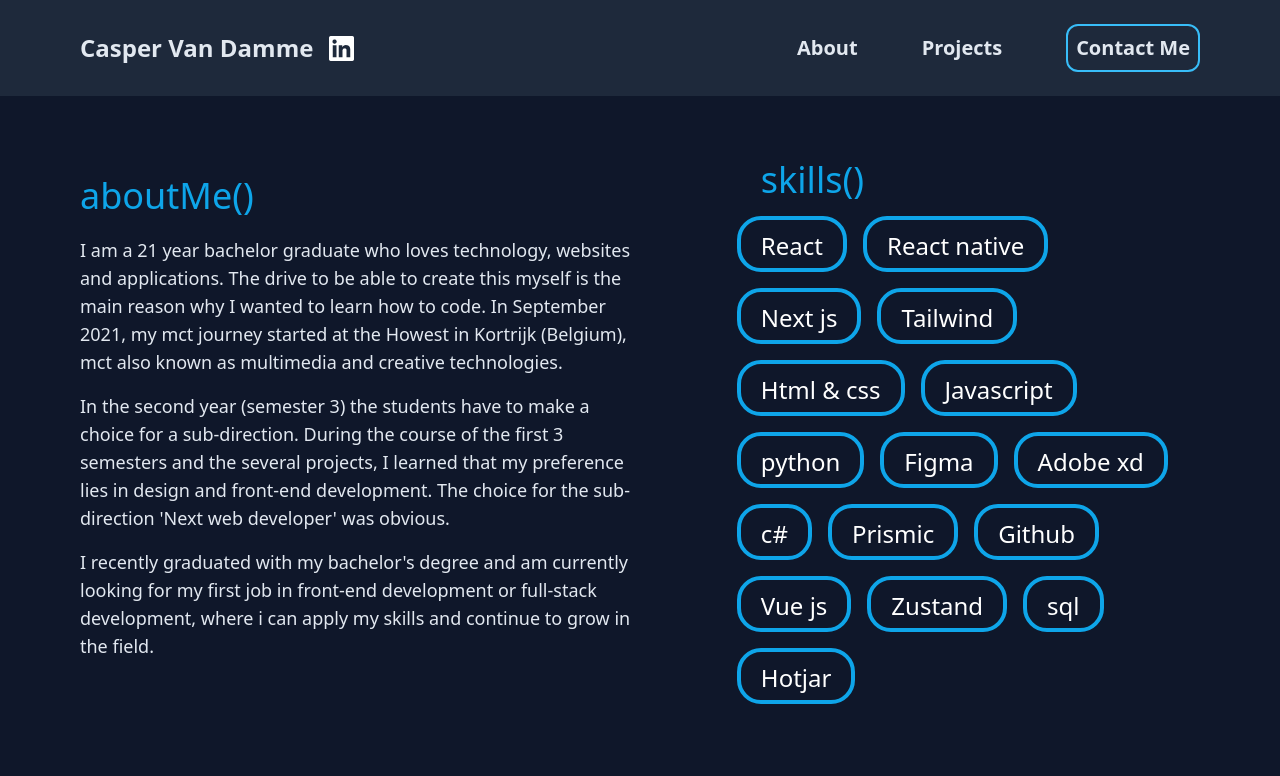
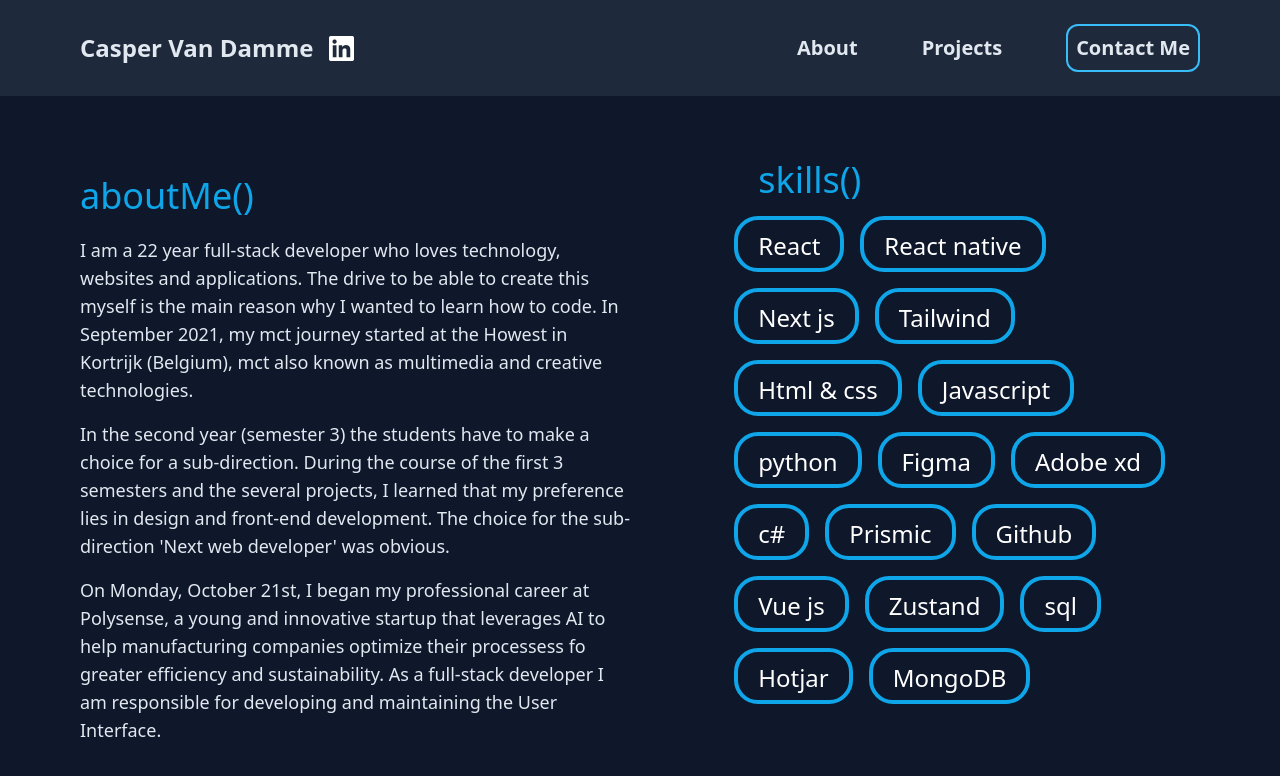
Before and after one commit to Vandammecasper/portfoliocaspervandamme, a Next.js app: page /about in a window 1280 px wide. Shown: the top 776 px of the page. Built offline with nearby package versions, Linux system fonts and the light colour scheme.

Commit message:
updated about me page

```diff
--- a/src/app/about/page.tsx
+++ b/src/app/about/page.tsx
@@ -6,9 +6,9 @@ export default function Page () {
             <div className="xl:grid xl:grid-rows-2 xl:grid-flow-col pt-6 lg:pt-12 xl:pt-16 gap-24 overflow-hidden w-full sm:h-screen mt-24">
                 <div className="xl:row-span-2 pl-2 xl:pl-12 xl:pb-20 xl:w-full">
                         <h1 className="text-4xl font-medium text-sky-500 pl-8 pt-4">aboutMe()</h1>
-                        <h2 className="text-base xl:text-lg text-slate-200 pl-8 pt-2 xl:pt-5">I am a 21 year bachelor graduate who loves technology, websites and applications. The drive to be able to create this myself is the main reason why I wanted to learn how to code. In September 2021, my mct journey started at the Howest in Kortrijk (Belgium), mct also known as multimedia and creative technologies.</h2>
+                        <h2 className="text-base xl:text-lg text-slate-200 pl-8 pt-2 xl:pt-5">I am a 22 year full-stack developer who loves technology, websites and applications. The drive to be able to create this myself is the main reason why I wanted to learn how to code. In September 2021, my mct journey started at the Howest in Kortrijk (Belgium), mct also known as multimedia and creative technologies.</h2>
                         <h2 className="text-base xl:text-lg text-slate-200 pl-8 pt-2 xl:pt-4">In the second year (semester 3) the students have to make a choice for a sub-direction. During the course of the first 3 semesters and the several projects, I learned that my preference lies in design and front-end development. The choice for the sub-direction 'Next web developer' was obvious.</h2>
-                        <h2 className="text-base xl:text-lg text-slate-200 pl-8 pt-2 xl:pt-4">I recently graduated with my bachelor's degree and am currently looking for my first job in front-end development or full-stack development, where i can apply my skills and continue to grow in the field.</h2>
+                        <h2 className="text-base xl:text-lg text-slate-200 pl-8 pt-2 xl:pt-4">On Monday, October 21st, I began my professional career at Polysense, a  young and innovative startup that leverages AI to help manufacturing companies optimize their processess fo greater efficiency and sustainability. As a   full-stack developer I am responsible for developing and maintaining the User Interface.</h2>
                 </div>
                 <div className='mb-32 sm:mb-0'>
                     <h1 className="text-4xl font-medium text-sky-500 pl-8 xl:pt-0 pt-8">skills()</h1>
@@ -21,15 +21,16 @@ export default function Page () {
                             <Skill title="Html & css" years="+1 Year" />
                             <Skill title="Javascript" years="+3 Year" />
                             <Skill title="python" years="+2 Year" />
-                            <Skill title="Figma" years="+2 Year" />
+                            <Skill title="Figma" years="+3 Year" />
                             <Skill title="Adobe xd" years="+3 Year" />
                             <Skill title="c#" years="+2 Year" />
                             <Skill title="Prismic" years="<1 Year" />
                             <Skill title="Github" years="+3 Year" />
-                            <Skill title="Vue js" years="<1 Year" />
+                            <Skill title="Vue js" years="+1 Year" />
                             <Skill title="Zustand" years="<1 Year" />
                             <Skill title="sql" years="+3 Year" />
                             <Skill title="Hotjar" years="<1 Year" />
+                            <Skill title="MongoDB" years="+2 Year" />
                         </div>
                     </div>
                 </div>
```
